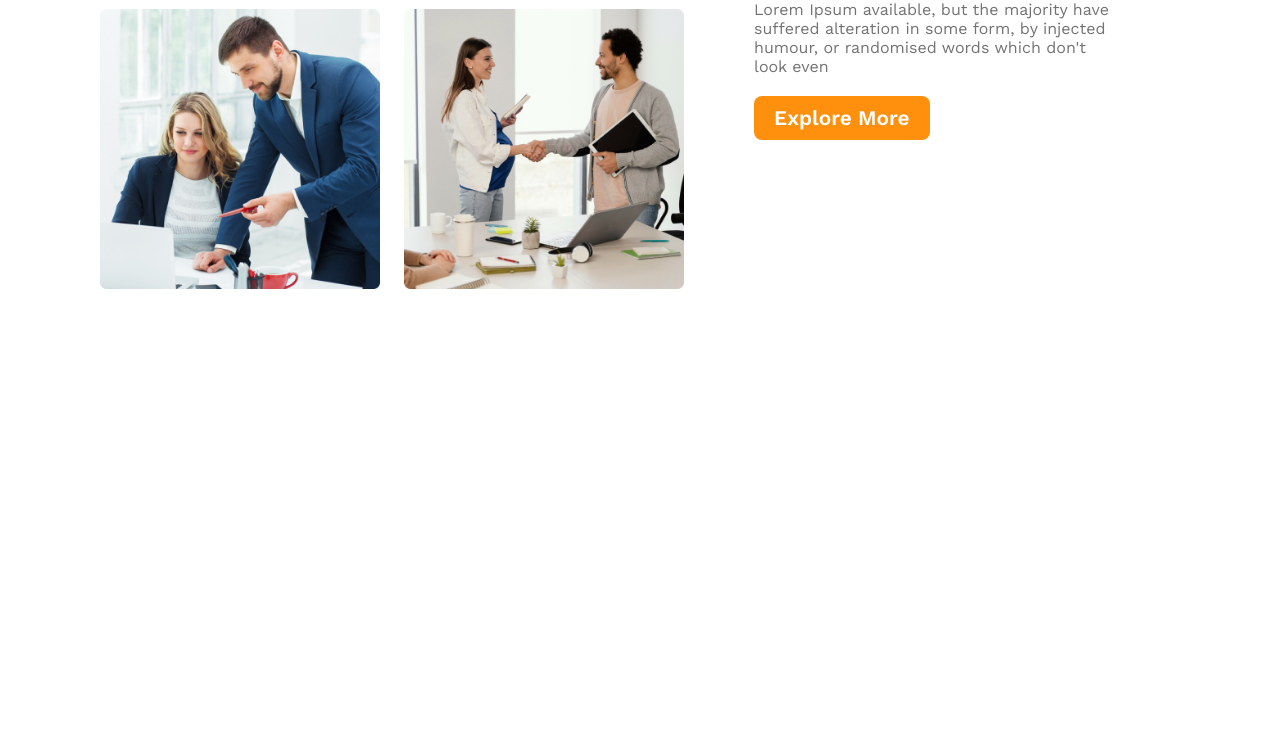
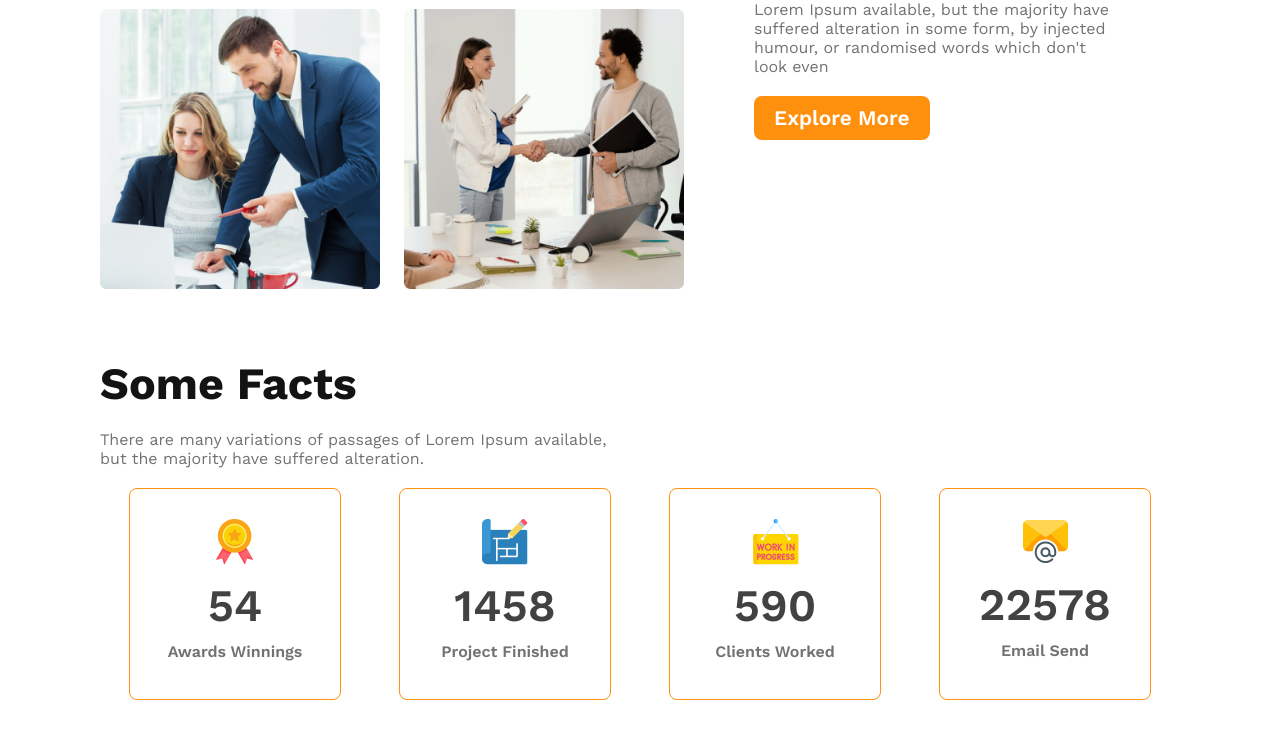
Before and after one commit to Arahman75/g3-architects-website, a plain HTML site: page index.html in a window 1280 px wide. Shown: the part 1342-2081 px from the top of the page. Before the commit the page ends 1701 px from the top, so only its background shows below. Drawn offline with nearby package versions, Linux system fonts and the light colour scheme.

Commit message:
added a facts section

```diff
--- a/index.html
+++ b/index.html
@@ -12,7 +12,7 @@
     <!-- header style start -->
     <header>
         <nav>
-            <h3 class="nav-title">G3 Architects</h3>
+            <h3 class="section-title">G3 Architects</h3>
             <ul>
                 <li><a href="">Home</a></li>
                 <li><a href="">About</a></li>
@@ -38,7 +38,7 @@
     <!-- header style end -->
     <main>
         <!-- teams section start -->
-        <div id="teams-container">
+        <section id="teams-container">
             <div class="teams-img-container">
                 <img src="./images/team1.png" alt="">
                 <img src="./images/team2.png" alt="">
@@ -56,7 +56,44 @@
                 </p>
                 <button class="btn-primary">Explore More</button>
             </div>
-        </div>
+        </section>
+        <!-- teams section end -->
+        <!-- feature section start -->
+        <section id="feature-container">
+
+        </section>
+        <!-- feature section end -->
+        <!-- facts section start -->
+        <section id="facts-container">
+            <h3 class="section-title">Some Facts</h3>
+            <p class="text-light-gray">There are many variations of passages of Lorem Ipsum available,<br> but the
+                majority have suffered alteration.</p>
+            <div class="facts-card-container">
+                <!-- .card*4>img+h2.card-stats+p.card-title -->
+
+                <div class="card">
+                    <img src="./images/icons/ribon.png" alt="">
+                    <h2 class="card-stats">54</h2>
+                    <p class="card-title">Awards Winnings</p>
+                </div>
+                <div class="card">
+                    <img src="./images/icons/projects.png" alt="">
+                    <h2 class="card-stats">1458</h2>
+                    <p class="card-title">Project Finished</p>
+                </div>
+                <div class="card">
+                    <img src="./images/icons/customers.png           " alt="">
+                    <h2 class="card-stats">590</h2>
+                    <p class="card-title">Clients Worked</p>
+                </div>
+                <div class="card">
+                    <img src="./images/icons/email.png" alt="">
+                    <h2 class="card-stats">22578</h2>
+                    <p class="card-title">Email Send</p>
+                </div>
+            </div>
+        </section>
+        <!-- facts section end -->
     </main>
     <footer>
 
--- a/style.css
+++ b/style.css
@@ -9,6 +9,12 @@
     font-family: 'Work Sans', sans-serif;
 }
 
+.section-title {
+    color: #131313;
+    font-size: 2.8rem;
+    font-weight: 700;
+}
+
 .btn-primary {
     color: #FFF;
     text-align: center;
@@ -18,6 +24,10 @@
     background: #FF900E;
     padding: 10px 20px;
     border: 0;
+}
+
+section {
+    margin: 4.2rem 0;
 }
 
 .text-light-gray {
@@ -37,12 +47,6 @@ nav {
     display: flex;
     justify-content: space-between;
     align-items: center;
-}
-
-.nav-title {
-    color: #131313;
-    font-size: 2.8rem;
-    font-weight: 700;
 }
 
 nav>ul {
@@ -130,6 +134,35 @@ main {
     font-weight: 700;
 }
 
+/* facts style start */
+.facts-card-container {
+    display: flex;
+    justify-content: space-around;
+}
+
+.facts-card-container .card {
+    width: 150px;
+    height: 150px;
+    border-radius: 8px;
+    border: 1px solid #FF900E;
+    text-align: center;
+    padding: 30px;
+}
+
+.facts-card-container .card-stats {
+    color: #424242;
+    font-size: 45px;
+    font-weight: 600;
+    margin-top: 10px;
+    margin-bottom: 10px;
+}
+
+.facts-card-container .card-title {
+    color: #727272;
+    font-size: 1rem;
+    font-weight: 600;
+    margin-top: 5px;
+}
 
 /* responsive media queries */
 
```
